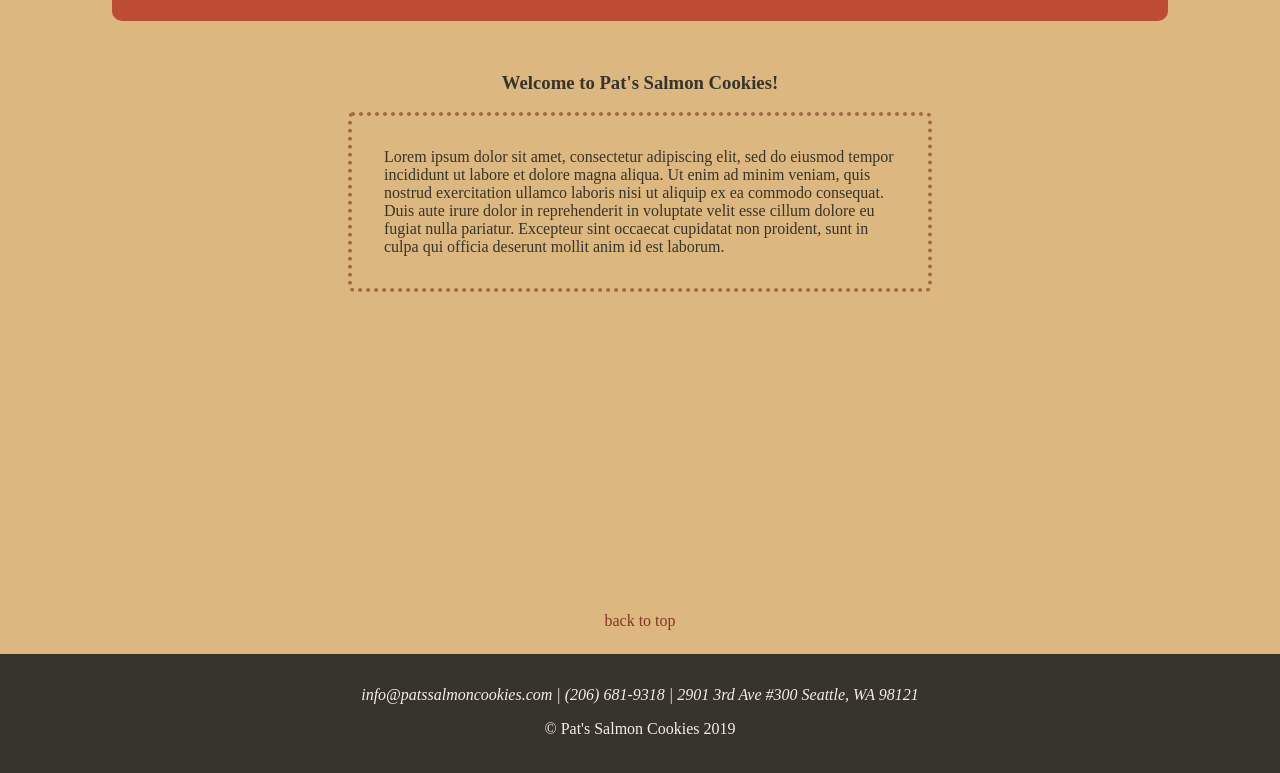
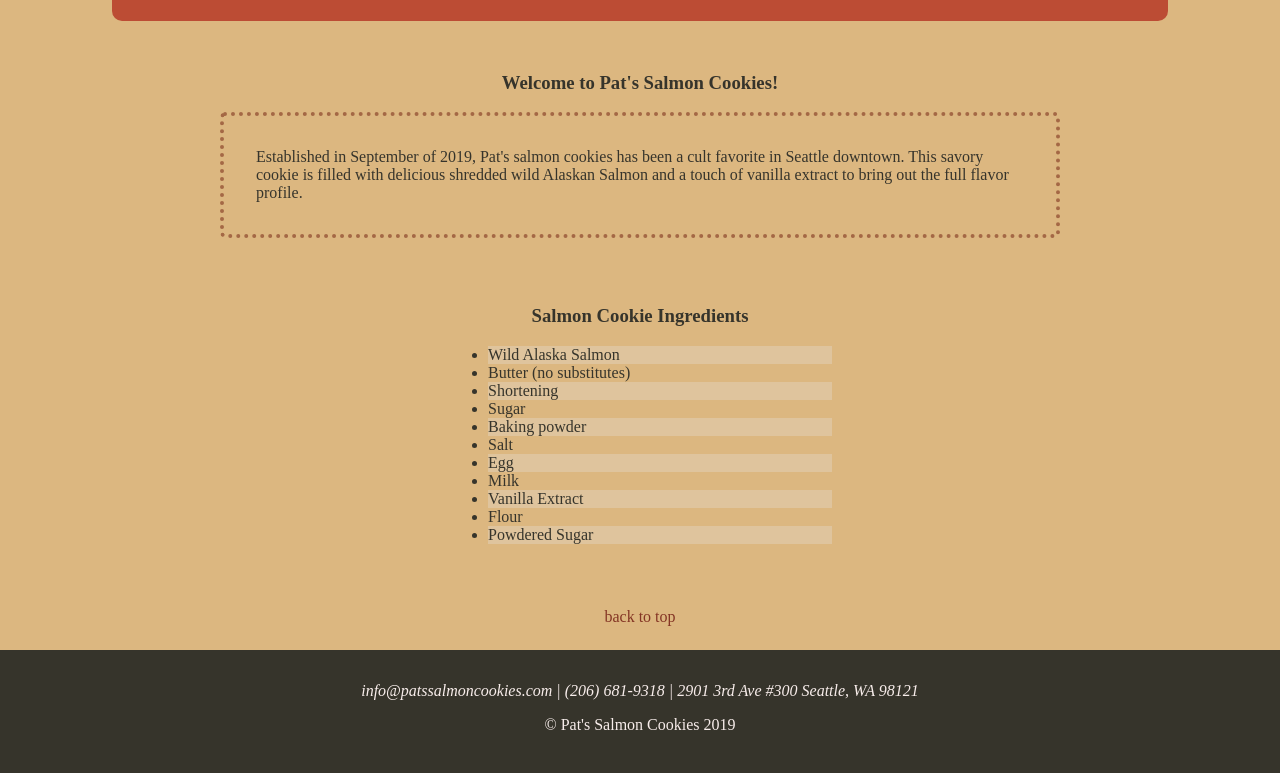
Before and after one commit to huangrkul/cookie-stand, a plain HTML site: page index.html in a window 1280 px wide. Shown: the part 71-844 px from the top of the page. Drawn offline with Linux system fonts and the light colour scheme.

Commit message:
index.html is updated with new content

```diff
--- a/css/index.css
+++ b/css/index.css
@@ -29,7 +29,6 @@
 
 nav {
   flex: 0 0 35%;
-  text-align: right;
   font-size: 1.2vw;
 }
 
@@ -47,24 +46,33 @@ nav a:hover {
 }
 
 .main-content {
- background-color: #dcb780;
- padding-top: 2em;
- padding-bottom: 1.5em;
- text-align: center;
+  background-color: #dcb780;
+  padding-top: 2em;
+  padding-bottom: 1.5em;
+}
+
+.intro-content, .ingredients {
+  padding: 2em;
+  margin: 0 auto 1em auto;
 }
 
 .intro-content {
-  width: 40%;
-  padding: 2em;
-  margin: 0 auto 20em auto;
+  width: 60%;
   border: 4px dotted #a46845;
   border-radius: 5px;
-  text-align: left;
+}
+
+.ingredients {
+  width: 30%;
+  list-style-position: outside;
+}
+
+.ingredients li:nth-child(odd) {
+  background-color: #dfc49d;
 }
 
 .footer-bar {
   margin-left: 0px;
   margin-right: 0px;
   padding: 2em;
-  text-align: center;
 }
--- a/css/styles.css
+++ b/css/styles.css
@@ -23,6 +23,18 @@
   margin-right: auto;
 }
 
+.text-center {
+  text-align: center;
+}
+
+.text-left {
+  text-align: left;
+}
+
+.text-right {
+  text-align: right;
+}
+
 body {
   margin: 0;
 }
--- a/index.html
+++ b/index.html
@@ -14,7 +14,7 @@
         <div class="header-bar center">
           <div class="logo"><img class="logo" src="img/salmon.png"></div>
           <h1 class="page-title site-wht">Pat's Salmon Cookies</h1>
-          <nav>
+          <nav class="text-right">
             <ul>
               <li><a href="index.html">Home</a></li>
               <li>|</li>
@@ -25,14 +25,30 @@
           </nav>
         </div>
       </header>
-      <main class="main-content">
+      <main class="main-content text-center">
         <h3 class="site-blk">Welcome to Pat's Salmon Cookies!</h3>
-        <p class="intro-content site-blk">
-          Lorem ipsum dolor sit amet, consectetur adipiscing elit, sed do eiusmod tempor incididunt ut labore et dolore magna aliqua. Ut enim ad minim veniam, quis nostrud exercitation ullamco laboris nisi ut aliquip ex ea commodo consequat. Duis aute irure dolor in reprehenderit in voluptate velit esse cillum dolore eu fugiat nulla pariatur. Excepteur sint occaecat cupidatat non proident, sunt in culpa qui officia deserunt mollit anim id est laborum.
+        <p class="intro-content text-left site-blk">
+          Established in September of 2019, Pat's salmon cookies has been a cult favorite in Seattle downtown.  This savory cookie is filled with delicious shredded wild Alaskan Salmon and a touch of vanilla extract to bring out the full flavor profile.
         </p>
+        <div class="ingredients text-left site-blk ">
+          <h3 class="text-center site-blk">Salmon Cookie Ingredients</h3>
+          <ul>
+            <li>Wild Alaska Salmon</li>
+            <li>Butter (no substitutes)</li>
+            <li>Shortening</li>
+            <li>Sugar</li>
+            <li>Baking powder</li>
+            <li>Salt</li>
+            <li>Egg</li>
+            <li>Milk</li>
+            <li>Vanilla Extract</li>
+            <li>Flour</li>
+            <li>Powdered Sugar</li>
+          </ul>
+        </div>
         <a href="#header">back to top</a>
       </main>
-      <footer id="footer" class="footer-bar site-wht">
+      <footer id="footer" class="footer-bar text-center site-wht">
         <address>
             info@patssalmoncookies.com | (206) 681-9318 | 2901 3rd Ave #300 Seattle, WA 98121
         </address>
```
